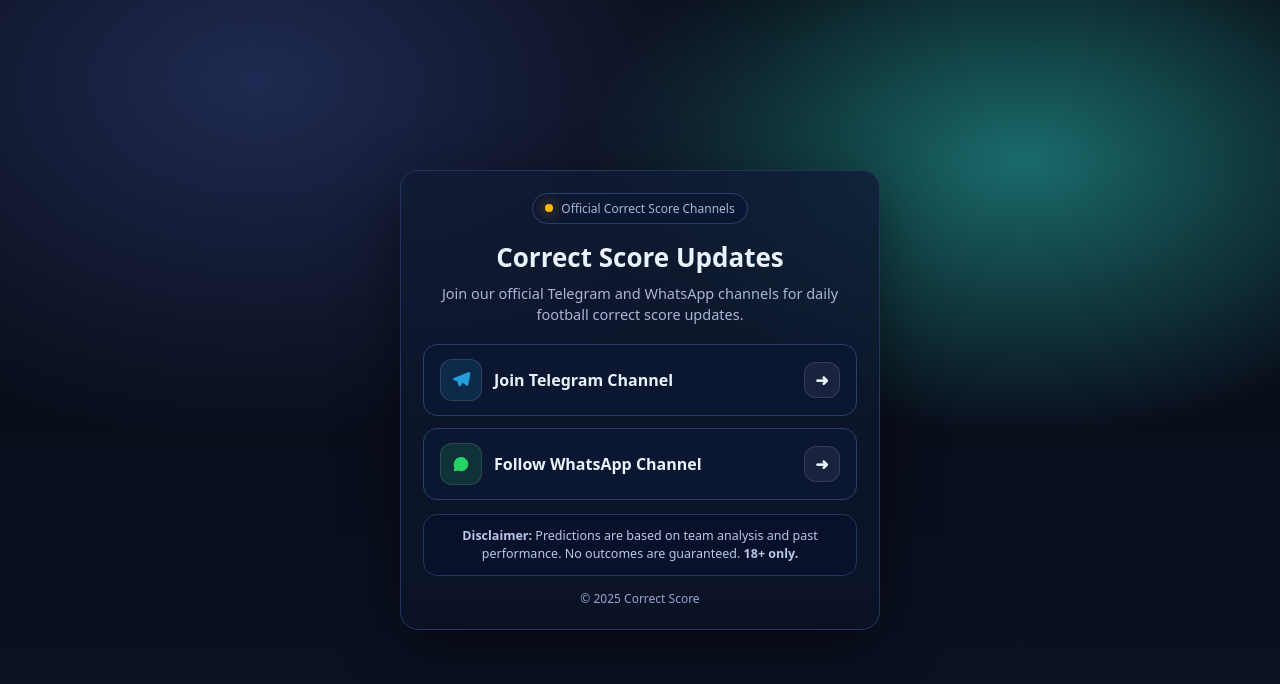
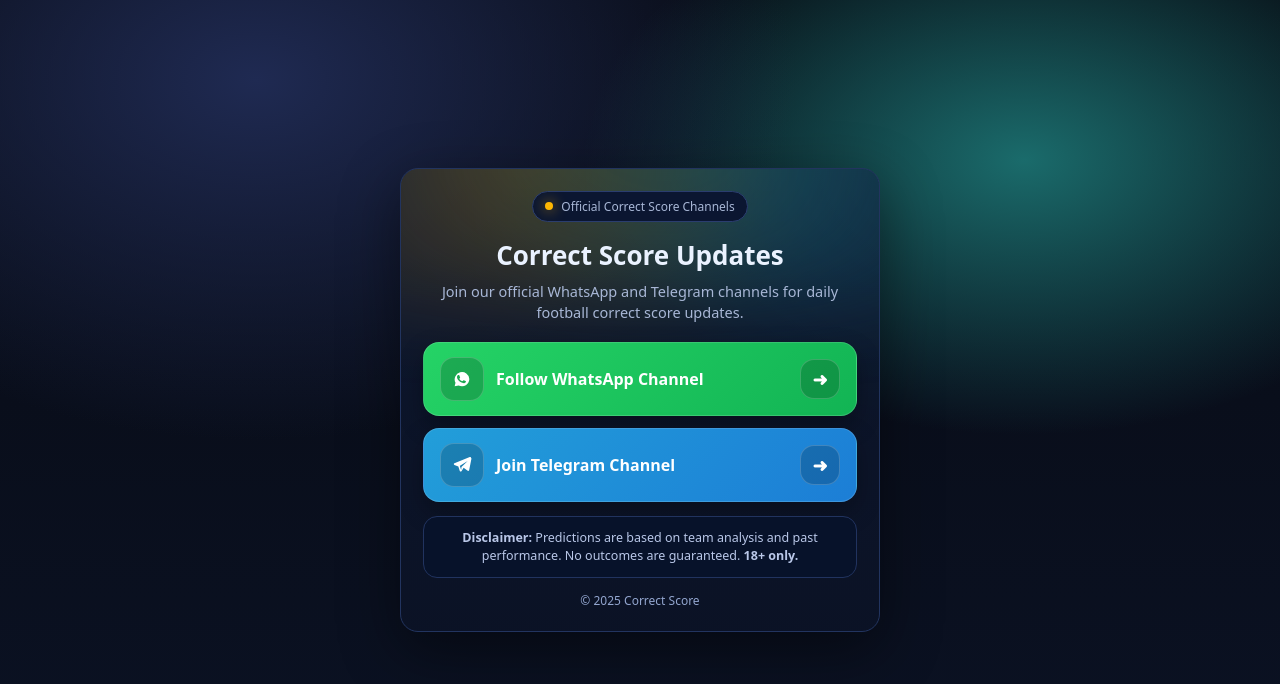
Before and after one commit to BlacksHorse/correct-score, a plain HTML site: page index.html in a window 1280 px wide. Drawn offline with Linux system fonts and the light colour scheme.

Commit message:
Refactor button styles and update channel links
Updated styles and structure for buttons and icons, modified gradient backgrounds for WhatsApp and Telegram, and changed text for channel links.

```diff
--- a/index.html
+++ b/index.html
@@ -15,8 +15,13 @@
       --text:#EAF2FF;
       --muted:#A8B7D6;
       --gold:#FFB703;
-      --tg:#229ED9;
-      --wa:#25D366;
+
+      --tg1:#229ED9;
+      --tg2:#1C7ED6;
+
+      --wa1:#25D366;
+      --wa2:#12B454;
+
       --shadow:0 18px 60px rgba(0,0,0,.45);
       --radius:18px;
     }
@@ -41,9 +46,25 @@
       box-shadow:var(--shadow);
       padding:22px;
       text-align:center;
+      position:relative;
+      overflow:hidden;
+    }
+
+    .card:before{
+      content:"";
+      position:absolute;
+      inset:-120px -80px auto -80px;
+      height:260px;
+      filter:blur(40px);
+      background:
+        radial-gradient(circle at 30% 40%, rgba(255,183,3,.22), transparent 62%),
+        radial-gradient(circle at 70% 50%, rgba(34,158,217,.18), transparent 62%),
+        radial-gradient(circle at 60% 20%, rgba(37,211,102,.14), transparent 62%);
+      pointer-events:none;
     }
 
     .badge{
+      position:relative;
       display:inline-flex;
       align-items:center;
       gap:8px;
@@ -62,11 +83,13 @@
     }
 
     h1{
+      position:relative;
       margin:6px 0 10px;
       font-size:26px;
       line-height:1.2;
     }
     p{
+      position:relative;
       margin:0 0 18px;
       color:var(--muted);
       font-size:14.5px;
@@ -74,45 +97,58 @@
     }
 
     .btn{
+      position:relative;
       display:flex;
       align-items:center;
       justify-content:space-between;
       gap:12px;
       text-decoration:none;
       padding:14px 16px;
-      border-radius:14px;
-      border:1px solid #2a3d6f;
-      background:#0b1631;
-      color:var(--text);
-      font-weight:700;
+      border-radius:16px;
+      border:1px solid rgba(255,255,255,.14);
+      color:#fff;
+      font-weight:800;
       margin-bottom:12px;
-      transition:.15s transform,.15s border-color,.15s filter;
+      transition:.15s transform,.15s filter,.15s box-shadow;
+      box-shadow:0 10px 25px rgba(0,0,0,.28);
     }
     .btn:hover{
       transform:translateY(-1px);
       filter:brightness(1.05);
-      border-color:#3a57a0;
     }
+    .btn:active{transform:translateY(0)}
 
     .left{display:flex;align-items:center;gap:12px}
     .icon{
-      width:42px;height:42px;border-radius:12px;
+      width:44px;height:44px;border-radius:14px;
       display:grid;place-items:center;
-      background:rgba(255,255,255,.06);
-      border:1px solid rgba(255,255,255,.12);
+      background:rgba(0,0,0,.18);
+      border:1px solid rgba(255,255,255,.18);
+      flex:0 0 auto;
+    }
+    .arrow{
+      width:40px;height:40px;border-radius:14px;
+      display:grid;place-items:center;
+      background:rgba(0,0,0,.18);
+      border:1px solid rgba(255,255,255,.18);
+      flex:0 0 auto;
+      font-size:18px;
     }
 
-    .telegram .icon{background:rgba(34,158,217,.15)}
-    .whatsapp .icon{background:rgba(37,211,102,.15)}
-
-    .arrow{
-      width:36px;height:36px;border-radius:12px;
-      display:grid;place-items:center;
-      background:rgba(255,255,255,.06);
-      border:1px solid rgba(255,255,255,.12);
+    /* ✅ Premium gradients */
+    .whatsapp{
+      background:linear-gradient(135deg, var(--wa1), var(--wa2));
+    }
+    .telegram{
+      background:linear-gradient(135deg, var(--tg1), var(--tg2));
     }
 
+    /* SVG icons */
+    svg{display:block}
+    .c-white{fill:#fff}
+
     .note{
+      position:relative;
       margin-top:14px;
       padding:12px;
       border-radius:14px;
@@ -124,14 +160,11 @@
     }
 
     footer{
+      position:relative;
       margin-top:14px;
       font-size:12px;
       color:#93a6cf;
     }
-
-    svg{display:block}
-    .c-tg{fill:var(--tg)}
-    .c-wa{fill:var(--wa)}
   </style>
 </head>
 
@@ -144,35 +177,34 @@
       </div>
 
       <h1>Correct Score Updates</h1>
-      <p>Join our official Telegram and WhatsApp channels for daily football correct score updates.</p>
+      <p>Join our official WhatsApp and Telegram channels for daily football correct score updates.</p>
 
-      <!-- TELEGRAM -->
-      <a class="btn telegram" href="https://t.me/joinchat/98slgsJuP_Y5MzU0" target="_blank">
+      <!-- ✅ WHATSAPP FIRST -->
+      <a class="btn whatsapp" href="https://whatsapp.com/channel/0029VbB1wSD65yD9CsdqiH2V" target="_blank" rel="noopener">
         <div class="left">
-          <div class="icon">
+          <div class="icon" aria-hidden="true">
             <svg width="22" height="22" viewBox="0 0 24 24">
-              <path class="c-tg" d="M21.8 4.6c.2-.8-.5-1.5-1.3-1.2L3.7 10.2c-.8.3-.8 1.4 0 1.7l4.3 1.6 1.6 5c.3.8 1.4.9 1.8.2l2.4-3.6 4.4 3.2c.6.4 1.4.1 1.6-.6l2.6-13.1z"/>
+              <path class="c-white" d="M20 12a8 8 0 0 1-11.7 7.1L4 20l.9-3.9A8 8 0 1 1 20 12zm-4.6 2.1c-.2-.1-1.3-.6-1.5-.7-.2-.1-.4-.1-.6.1-.2.2-.7.7-.8.8-.1.1-.3.2-.5.1-.2-.1-.9-.3-1.7-1-.6-.5-1-1.2-1.2-1.4-.1-.2 0-.4.1-.5l.4-.4c.1-.1.2-.3.3-.5.1-.2 0-.4 0-.6 0-.1-.6-1.4-.8-1.9-.2-.5-.4-.4-.6-.4h-.5c-.2 0-.4.1-.6.3-.2.2-.8.8-.8 2s.8 2.3.9 2.5c.1.2 1.6 2.5 4 3.4 2.4.9 2.4.6 2.9.6.5 0 1.5-.6 1.7-1.2.2-.6.2-1.1.1-1.2-.1-.1-.2-.2-.4-.3z"/>
+            </svg>
+          </div>
+          <span>Follow WhatsApp Channel</span>
+        </div>
+        <div class="arrow" aria-hidden="true">➜</div>
+      </a>
+
+      <!-- ✅ TELEGRAM SECOND (UPDATED LINK) -->
+      <a class="btn telegram" href="https://t.me/+98slgsJuP_Y5MzU0" target="_blank" rel="noopener">
+        <div class="left">
+          <div class="icon" aria-hidden="true">
+            <svg width="22" height="22" viewBox="0 0 24 24">
+              <path class="c-white" d="M21.8 4.6c.2-.8-.5-1.5-1.3-1.2L3.7 10.2c-.8.3-.8 1.4 0 1.7l4.3 1.6 1.6 5c.3.8 1.4.9 1.8.2l2.4-3.6 4.4 3.2c.6.4 1.4.1 1.6-.6l2.6-13.1zM9.4 13.1l8.8-5.4-6.8 6.6-.3 3.2-1.4-4.4-2.6-1z"/>
             </svg>
           </div>
           <span>Join Telegram Channel</span>
         </div>
-        <div class="arrow">➜</div>
+        <div class="arrow" aria-hidden="true">➜</div>
       </a>
 
-      <!-- WHATSAPP -->
-      <a class="btn whatsapp" href="https://whatsapp.com/channel/0029VbB1wSD65yD9CsdqiH2V" target="_blank">
-        <div class="left">
-          <div class="icon">
-            <svg width="22" height="22" viewBox="0 0 24 24">
-              <path class="c-wa" d="M20 12a8 8 0 0 1-11.7 7.1L4 20l.9-3.9A8 8 0 1 1 20 12z"/>
-            </svg>
-          </div>
-          <span>Follow WhatsApp Channel</span>
-        </div>
-        <div class="arrow">➜</div>
-      </a>
-
-      <!-- SHORT DISCLAIMER -->
       <div class="note">
         <b>Disclaimer:</b> Predictions are based on team analysis and past performance.
         No outcomes are guaranteed. <b>18+ only.</b>
@@ -189,4 +221,4 @@
     document.getElementById("y").textContent = new Date().getFullYear();
   </script>
 </body>
-  </html>
+</html>
```
